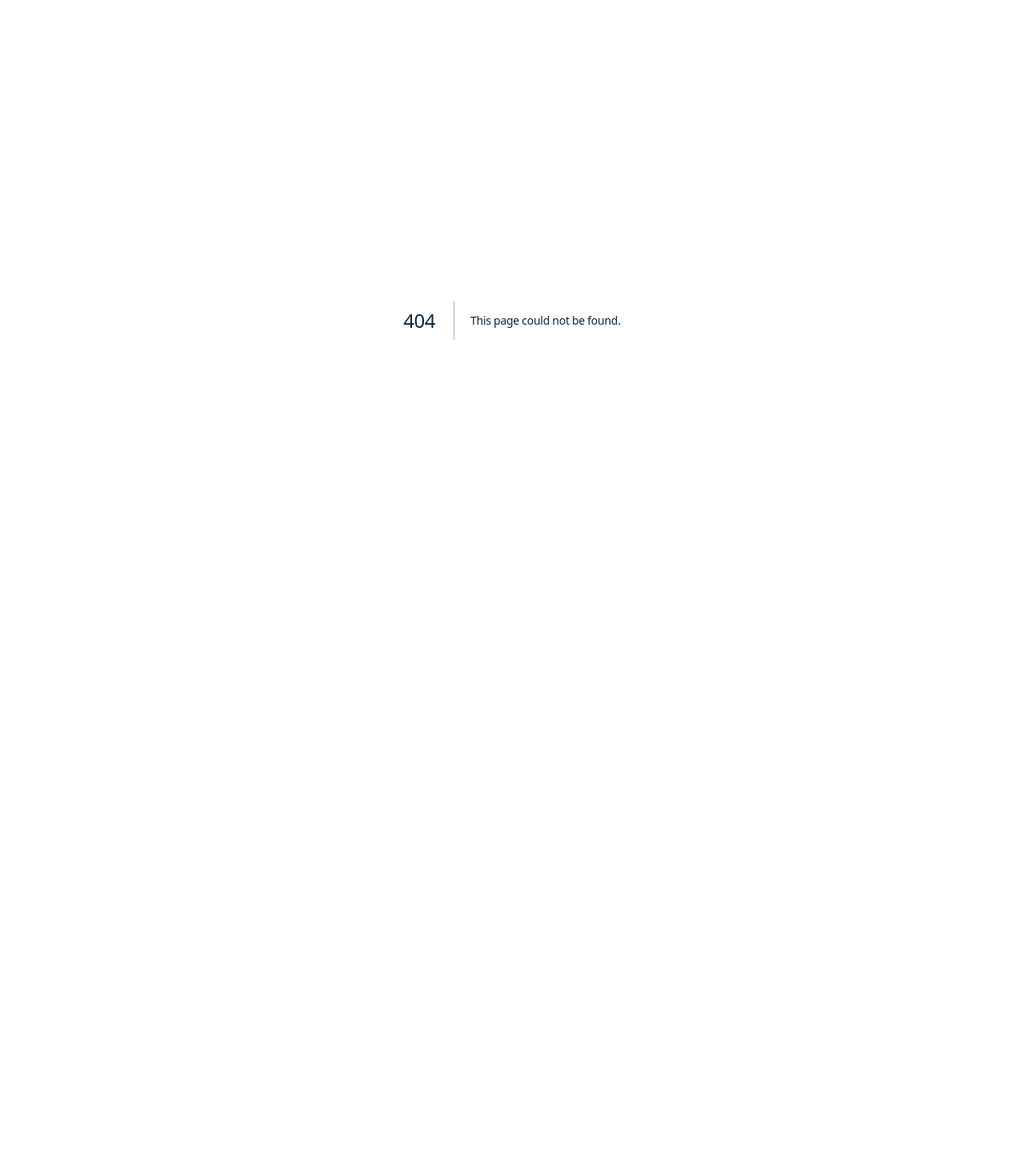
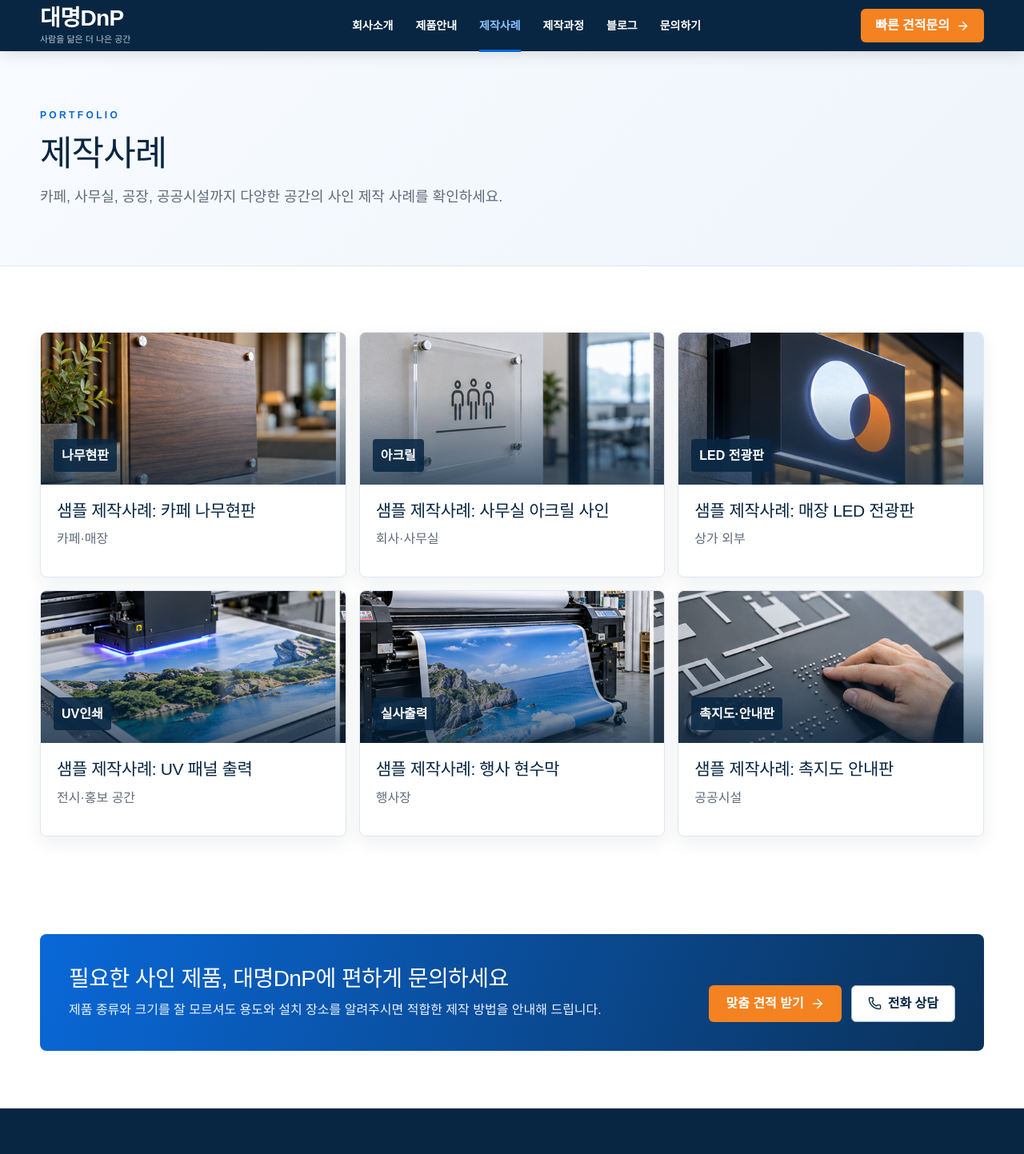
Before and after one commit to sg40331-afk/dmdnp0909, a Next.js app: page /portfolio in a window 1280 px wide. Before the commit this address had no page. Shown: the top 1443 px of the page at 80% size. Before the commit the page ends 800 px from the top, so only its background shows below. Built offline with nearby package versions, Linux system fonts and the light colour scheme.

Commit message:
Add portfolio page

```diff
--- /dev/null
+++ b/app/portfolio/page.tsx
@@ -0,0 +1,25 @@
+import { portfolioItems } from "@/lib/dmdnp-data";
+import { PageHero, QuoteCta, SiteFooter, SiteHeader, VisualBlock } from "@/components/site-shell";
+
+export default function PortfolioPage() {
+  return (
+    <>
+      <SiteHeader />
+      <main>
+        <PageHero kicker="PORTFOLIO" title="제작사례" text="카페, 사무실, 공장, 공공시설까지 다양한 공간의 사인 제작 사례를 확인하세요." />
+        <section className="section">
+          <div className="site-container portfolio-grid">
+            {portfolioItems.map((item) => (
+              <article className="card" key={item.slug}>
+                <VisualBlock label={item.category} />
+                <div className="card-body"><h3>{item.title}</h3><p>{item.place}</p></div>
+              </article>
+            ))}
+          </div>
+        </section>
+        <QuoteCta />
+      </main>
+      <SiteFooter />
+    </>
+  );
+}
```
